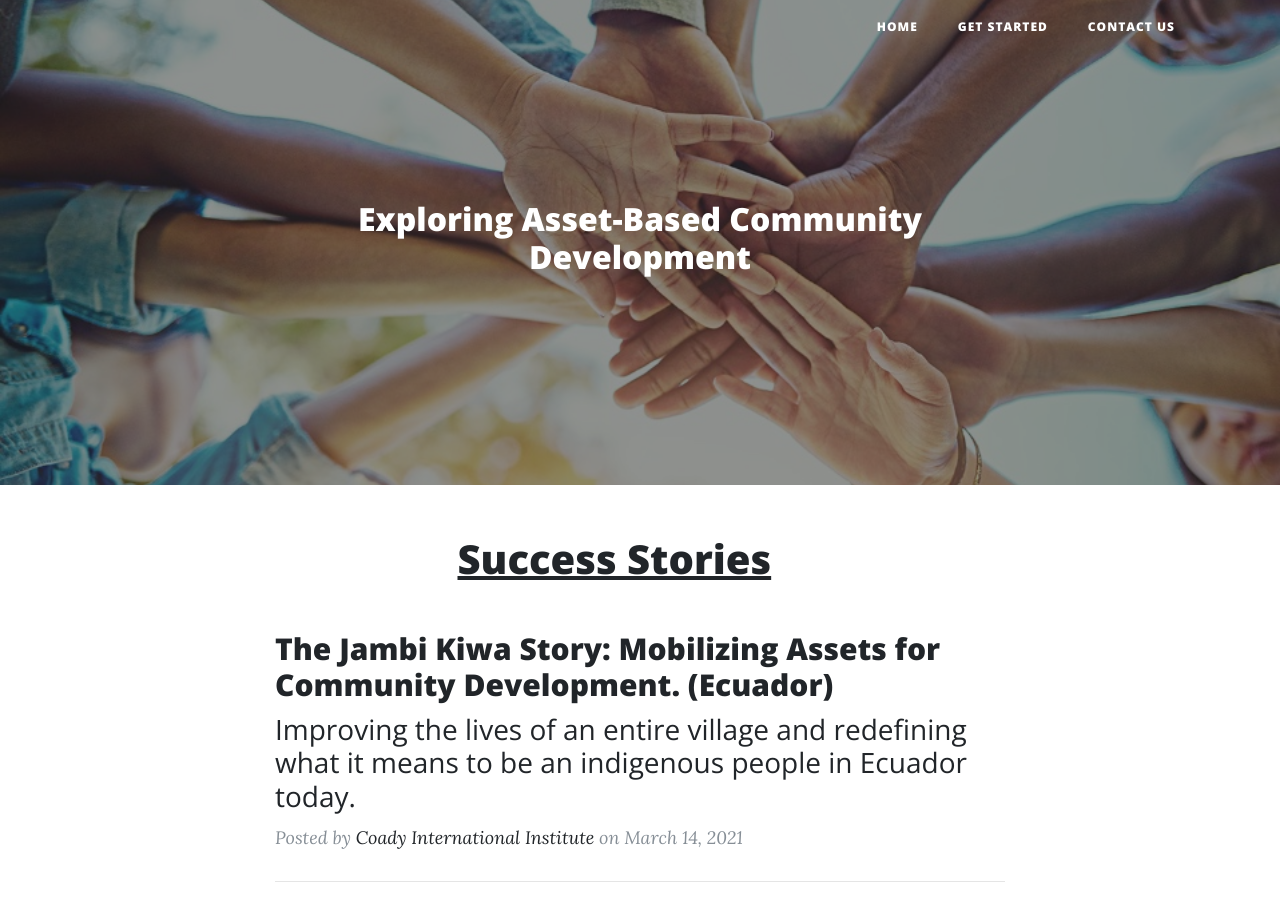
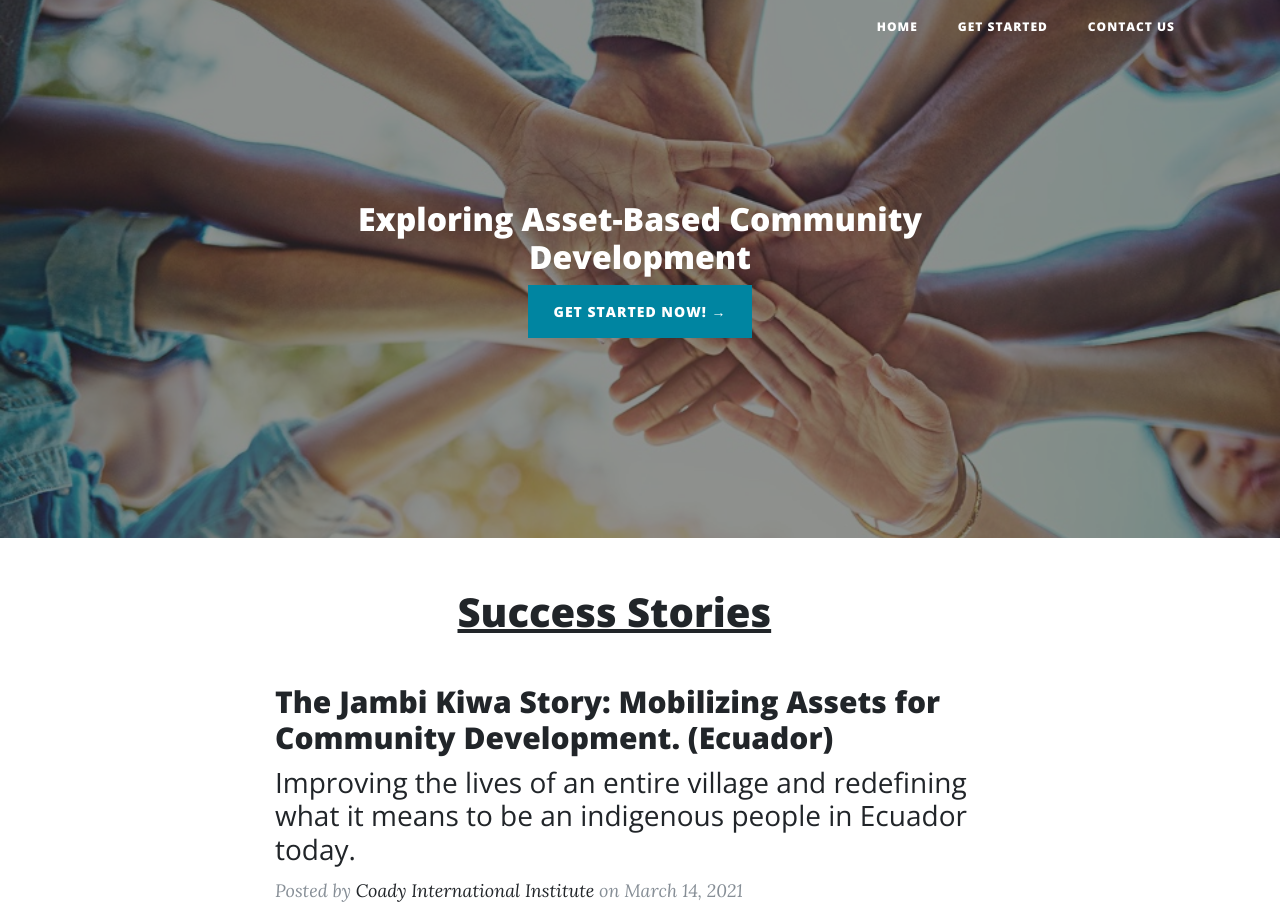
Before and after one commit to shaun-13/DSC-Hackathon-2021, a website: page index.html in a window 1280 px wide. Shown: the top 907 px of the page. Drawn offline with nearby package versions, Linux system fonts and the light colour scheme.

Commit message:
Add button in jumbotron

```diff
--- a/index.html
+++ b/index.html
@@ -56,6 +56,7 @@
         <div class="col-lg-8 col-md-10 mx-auto">
           <div class="site-heading">
             <h2>Exploring Asset-Based Community Development</h2>
+            <button type="button" class="btn btn-primary">Get Started now! →</button>
           </div>
         </div>
       </div>
```
